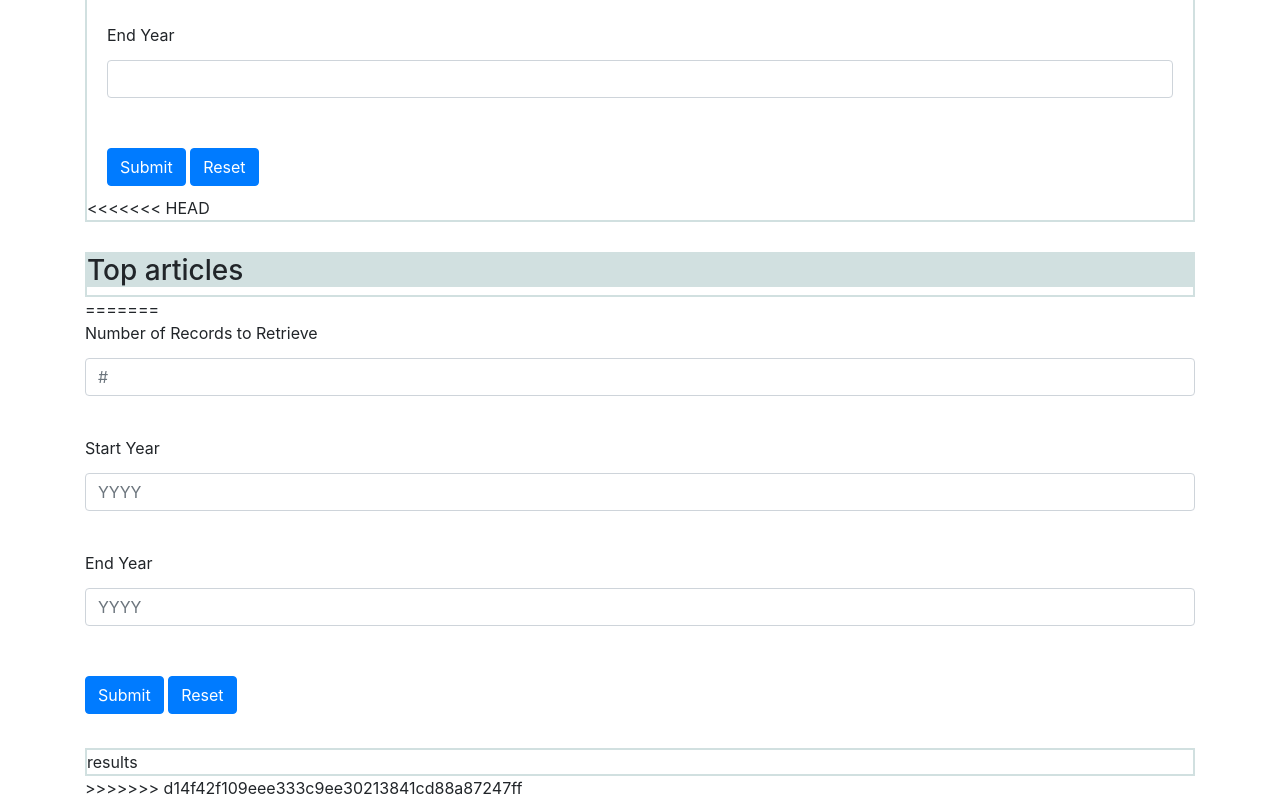
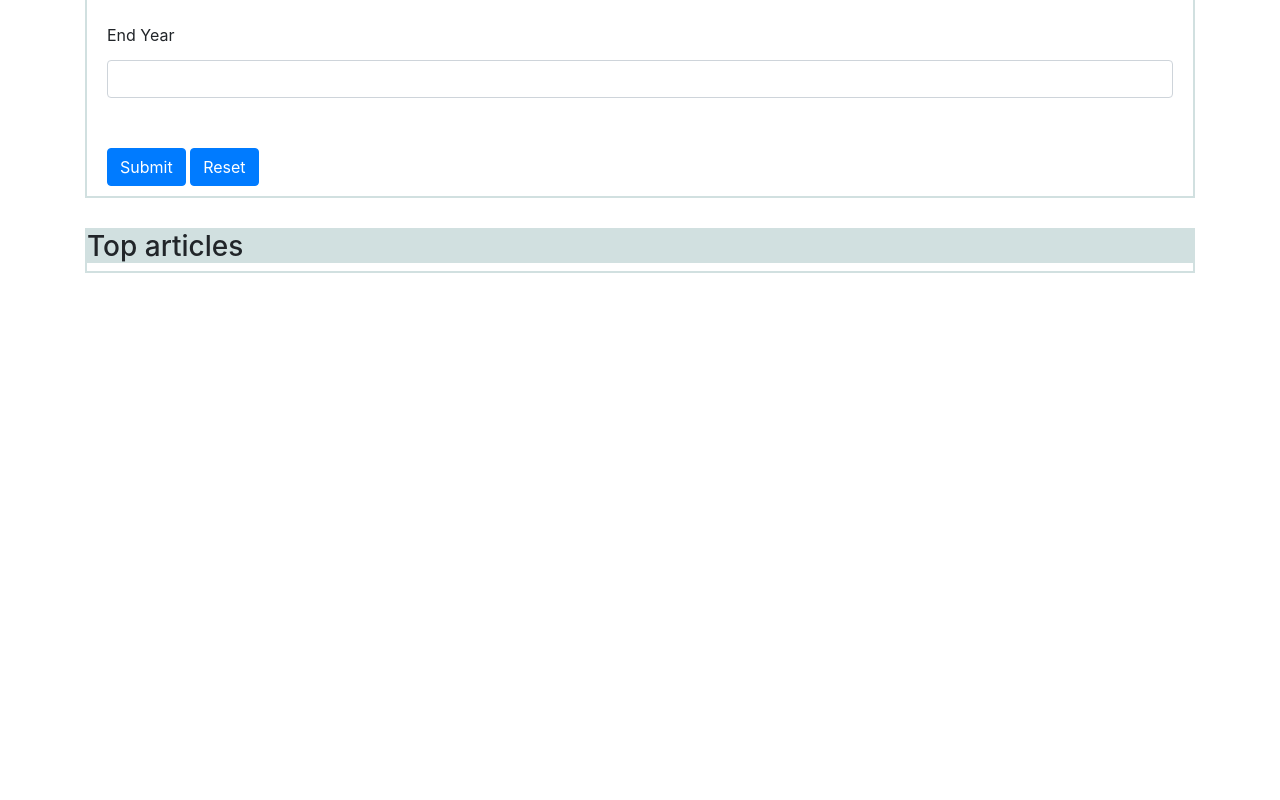
Before and after one commit to amandalragone/NYTimes, a plain HTML site: page index.html in a window 1280 px wide. Shown: the part 601-1401 px from the top of the page. After the commit the page ends 874 px from the top, so only its background shows below. Drawn offline with nearby package versions, Linux system fonts and the light colour scheme.

Commit message:
Removed conflicts in HTML merge.

```diff
--- a/index.html
+++ b/index.html
@@ -56,7 +56,6 @@
                   <button type="reset" class="btn btn-primary">Reset</button>
           </div>
 
-<<<<<<< HEAD
                 </form>
 
 
@@ -64,30 +63,6 @@
 
               <p class="h3">Top articles</p>
             </div>
-=======
-                <div class="form-group">
-                        <label for="records">Number of Records to Retrieve</label>
-                        <input type="search" class="form-control" id="records" placeholder="#">
-                      </div>
-                </br>
-
-                <div class="form-group">
-                        <label for="start-year">Start Year</label>
-                        <input type="search" class="form-control" id="start-year" placeholder="YYYY">
-                      </div>
-                </br>
-
-                <div class="form-group">
-                        <label for="start-year">End Year</label>
-                        <input type="search" class="form-control" id="end-year" placeholder="YYYY">
-                      </div>
-                </br>
-                <button type="submit" class="btn btn-primary" id="search-button">Submit</button>
-                <button type="reset" class="btn btn-primary" id="reset-button">Reset</button>
-                </form>
-            </br></br>
-            <div id="results">results</div>
->>>>>>> d14f42f109eee333c9ee30213841cd88a87247ff
 
     </div>
 
```
